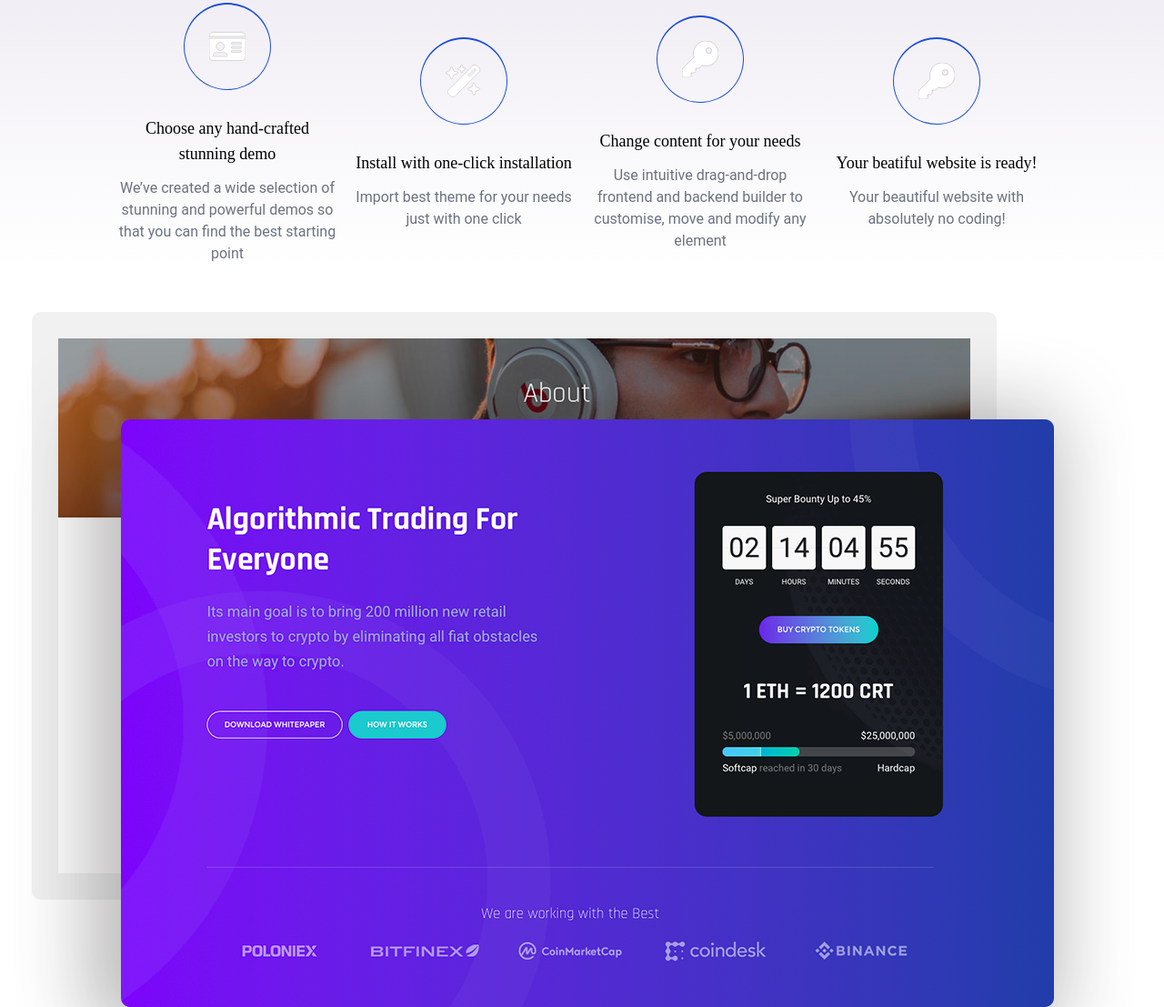
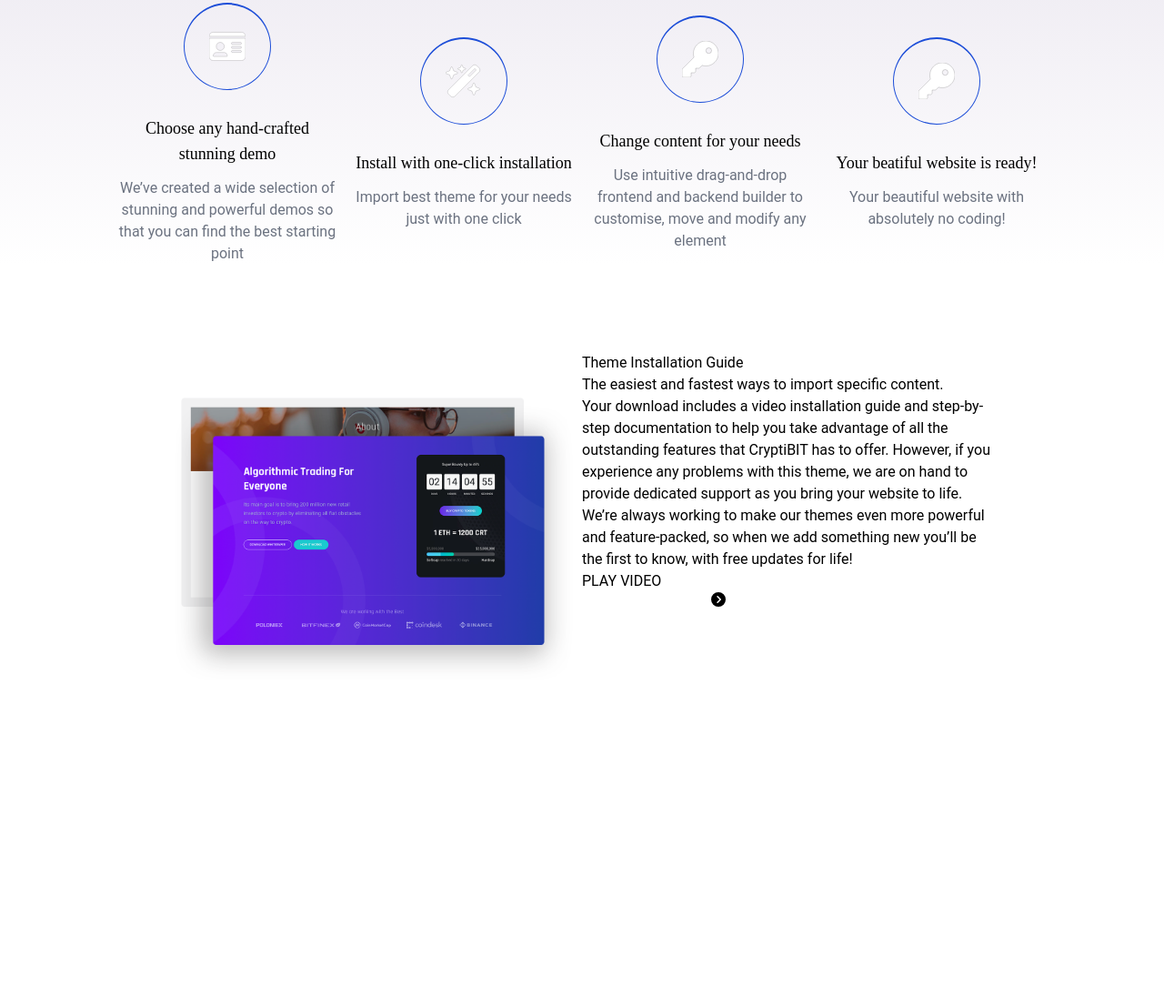
Before and after one commit to hossein1975/reza-cripti, a website with bundled scripts: page public/index.html in a window 1280 px wide. Shown: the part 3932-5039 px from the top of the page at 91% size. After the commit the page ends 4829 px from the top, so only its background shows below. Built offline with nearby package versions, Linux system fonts and the light colour scheme; files whose address does not match are found by name.

Commit message:
added theme installation guide

```diff
--- a/public/index.html
+++ b/public/index.html
@@ -13,6 +13,9 @@
 
 
     <svg class="hidden">
+
+
+      <symbol id="chevron-rightp" xmlns="http://www.w3.org/2000/svg" height="1em" viewBox="0 0 512 512"><!--! Font Awesome Free 6.4.2 by @fontawesome - https://fontawesome.com License - https://fontawesome.com/license (Commercial License) Copyright 2023 Fonticons, Inc. --><path d="M0 256a256 256 0 1 0 512 0A256 256 0 1 0 0 256zM241 377c-9.4 9.4-24.6 9.4-33.9 0s-9.4-24.6 0-33.9l87-87-87-87c-9.4-9.4-9.4-24.6 0-33.9s24.6-9.4 33.9 0L345 239c9.4 9.4 9.4 24.6 0 33.9L241 377z"/></symbol>
 
 
 
@@ -886,12 +889,25 @@
 
 <!-- Theme Installation Guide -->
 
-<section>
-  <div>
-    <div>
-      <img src="images/crypto-001-43.png" alt="">
+<section class=" w-full p-24">
+  <div class="  flex items-center w-5/6 mx-auto" >
+    <div class="w-1/2" >
+      <img class=" " src="images/crypto-001-43.png" alt="">
     </div>
-    <div>
+    <div class="w-1/2">
+      <div>
+        <h1>Theme Installation Guide</h1>
+        <p>The easiest and fastest ways to import specific content.</p>
+      </div>
+      <div>
+        <p>Your download includes a video installation guide and step-by-step documentation to help you take advantage of all the outstanding features that CryptiBIT has to offer. However, if you experience any problems with this theme, we are on hand to provide dedicated support as you bring your website to life. We’re always working to make our themes even more powerful and feature-packed, so when we add something new you’ll be the first to know, with free updates for life!</p>
+      </div>
+      <div>
+        <a href="#">
+          <span>PLAY VIDEO</span>
+          <svg><use href="#chevron-rightp"></use></svg>
+        </a>
+      </div>
 
     </div>
   </div>
@@ -900,7 +916,7 @@
 
 
 
-<div class="w-24 h-24 bg-rose-400"></div>
+
 
 
 
```
Also changed, not shown: public/styles/app.css.
